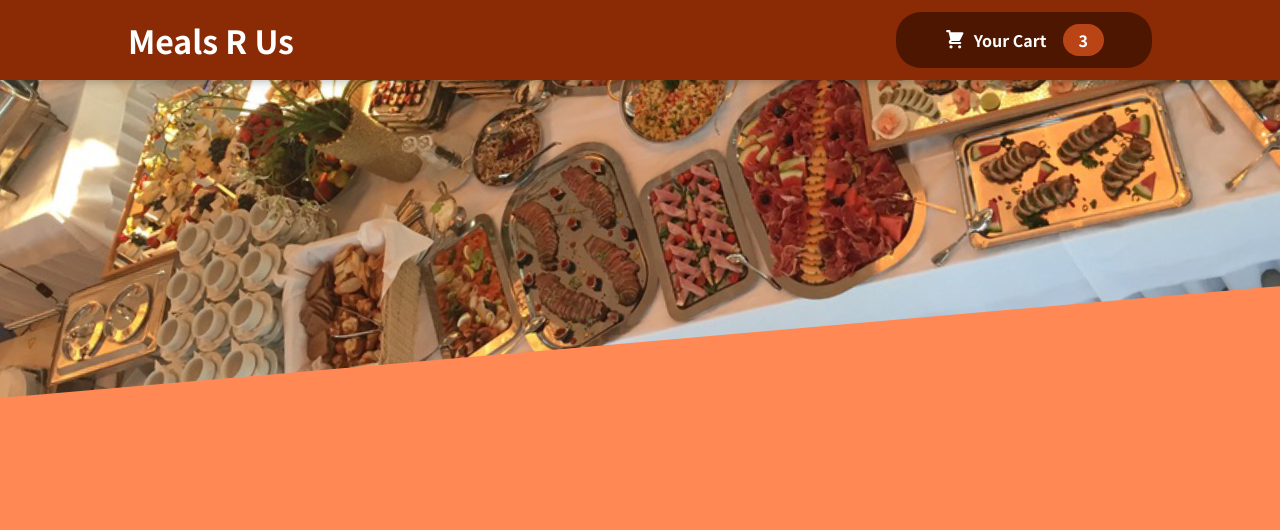
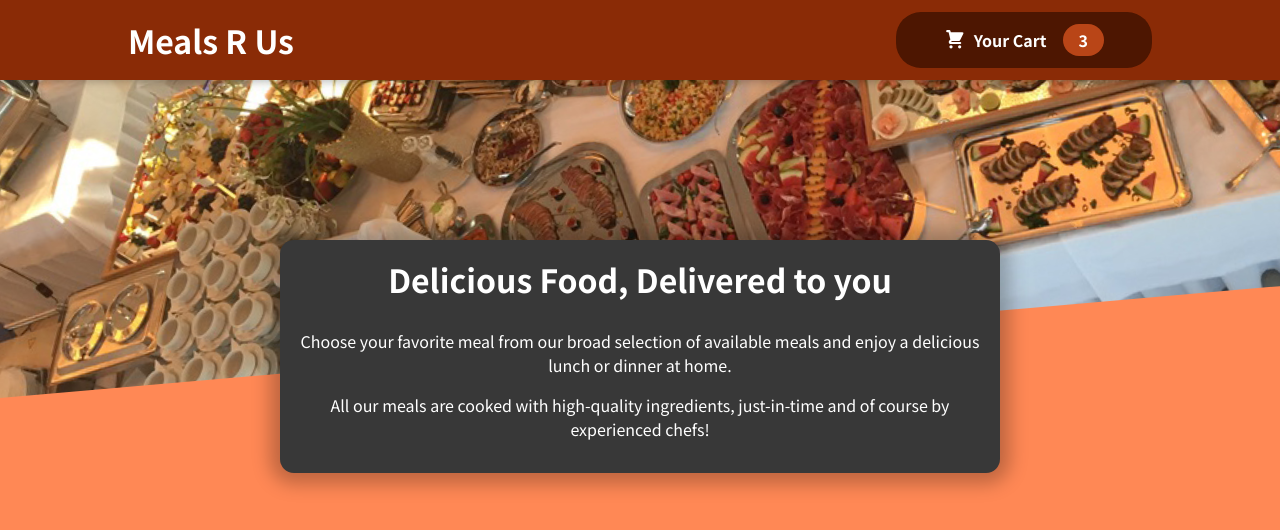
Before and after one commit to KennedyMungai/food-order-app, a React (Create React App) app: page / in a window 1280 px wide. Shown: the top 530 px of the page. Built offline with nearby package versions, Linux system fonts and the light colour scheme.

Commit message:
Rendered out the meals component

```diff
--- a/src/App.js
+++ b/src/App.js
@@ -1,10 +1,12 @@
 import Header from "./components/Layout/Header";
+import Meals from "./components/Meals/Meals";
 
 function App()
 {
   return (
     <>
       <Header />
+      <Meals />
     </>
   );
 }
```
